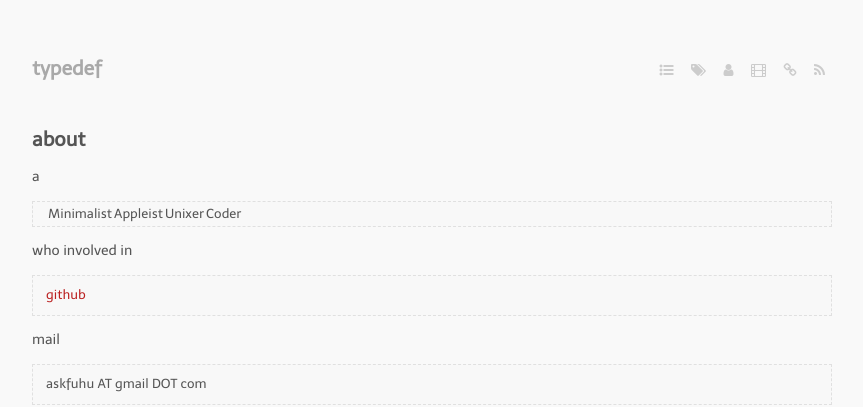
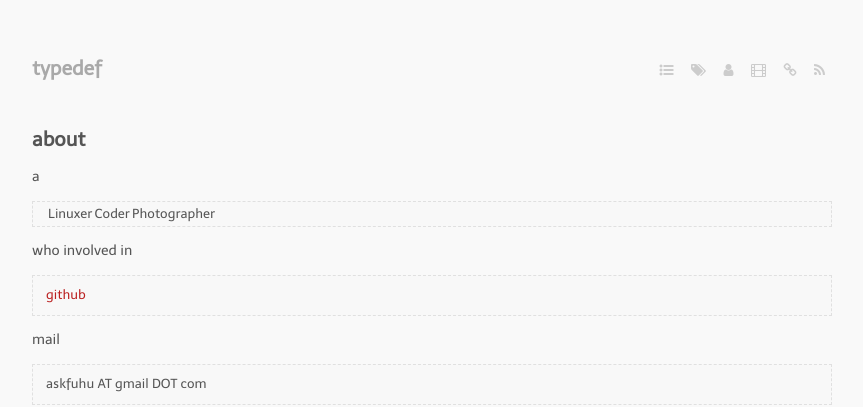
Before and after one commit to hfuCN/Pages, a Jekyll site: the page built from about.markdown, in a window 1280 px wide. Shown: the top 407 px of the page, without its empty margins (208-1071 px from the left). Built offline with Jekyll 4.4.1, drawn with Linux system fonts in a browser that asks for light colours; nearby versions of some CDN libraries; some web fonts are replaced; Markdown is read by kramdown in place of the engine named in the settings.

Commit message:
fix: modified about me
Signed-off-by: Hu Fu <askfuhu@gmail.com>

```diff
--- a/about.markdown
+++ b/about.markdown
@@ -5,7 +5,7 @@ layout: page
 
 a
 
-> Minimalist | Appleist | Unixer | Coder
+> Linuxer | Coder | Photographer
 
 who involved in
 
```
